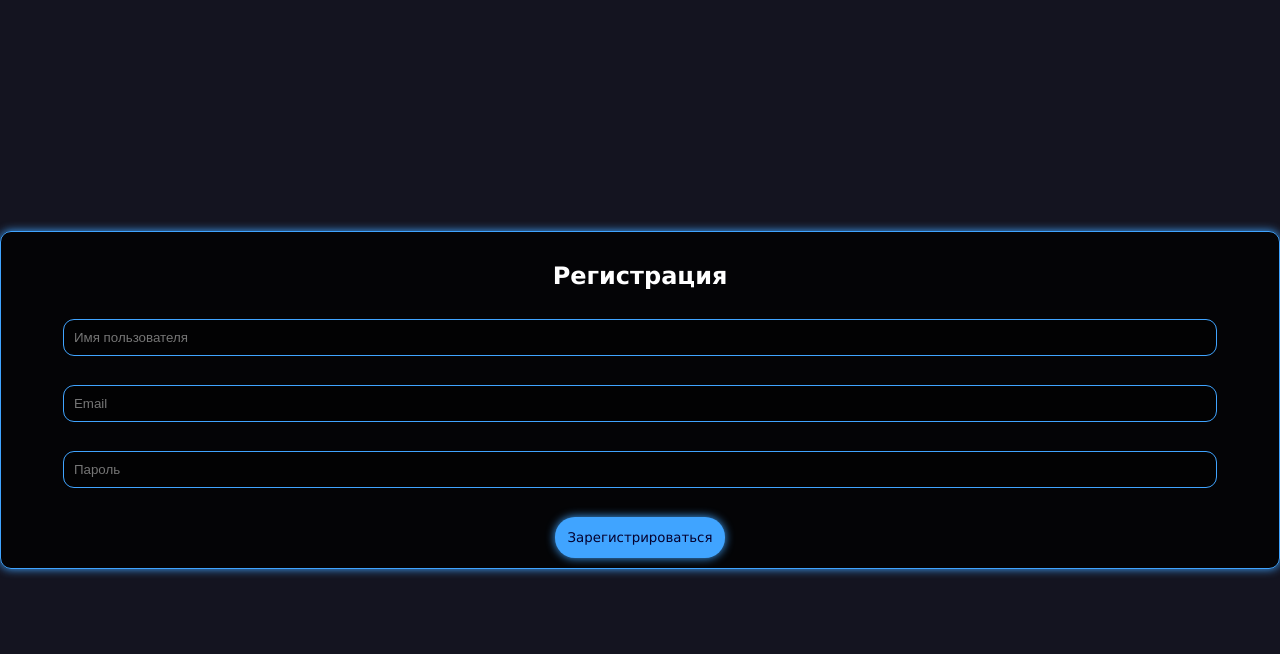
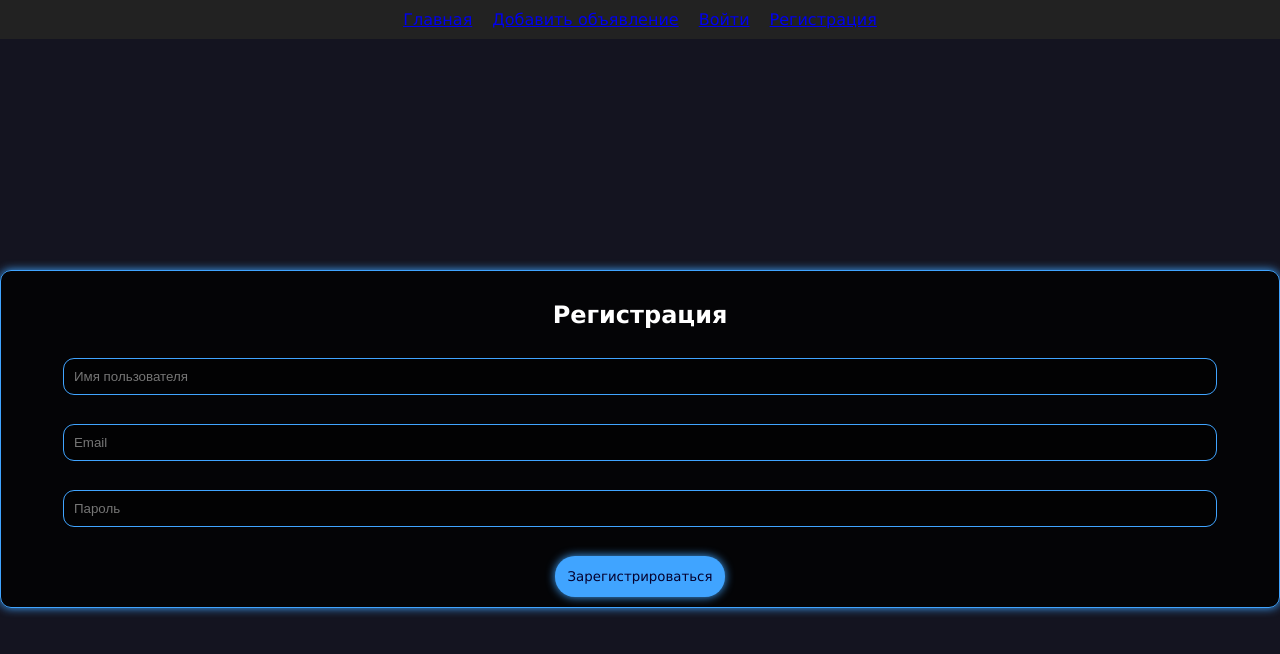
Before and after one commit to penkayone/ReactifyAds, a React (Create React App) app: page /register in a window 1280 px wide. Shown: the top 654 px of the page. Built offline with nearby package versions, Linux system fonts and the light colour scheme.

Commit message:
Used localStorage, Used http://ranject.cc:8080/api, added boot spinner, restored navigation menu. Protected route /profile, created profile page, Axios configured correctly, fixed import paths.

```diff
--- a/src/App.jsx
+++ b/src/App.jsx
@@ -1,6 +1,6 @@
 // src/App.jsx
 import React from 'react';
-import { BrowserRouter as Router, Routes, Route } from 'react-router-dom';
+import { BrowserRouter as Router, Routes, Route, Link } from 'react-router-dom';
 import LoginPage from './pages/LoginPage';
 import RegisterPage from './pages/RegisterPage';
 import ProfilePage from './pages/ProfilePage';
@@ -8,11 +8,27 @@ import ProfilePage from './pages/ProfilePage';
 const App = () => {
     return (
         <Router>
+            {/* Меню */}
+            <nav style={{
+                padding: '10px',
+                backgroundColor: '#222',
+                display: 'flex',
+                justifyContent: 'center',
+                gap: '20px'
+            }}>
+                <Link to="/">Главная</Link>
+                <Link to="/add-ad">Добавить объявление</Link>
+                <Link to="/login">Войти</Link>
+                <Link to="/register">Регистрация</Link>
+            </nav>
+
+            {/* Страницы */}
             <Routes>
                 <Route path="/login" element={<LoginPage />} />
                 <Route path="/register" element={<RegisterPage />} />
                 <Route path="/profile" element={<ProfilePage />} />
                 <Route path="/" element={<LoginPage />} />
+                <Route path="/add-ad" element={<h2>Страница добавления объявления</h2>} />
             </Routes>
         </Router>
     );
--- a/src/api/apiClient.js
+++ b/src/api/apiClient.js
@@ -2,11 +2,11 @@
 import axios from 'axios';
 
 export const apiClient = axios.create({
-    baseURL: 'https://ranject.cc:8080/api ',
+    baseURL: 'http://ranject.cc:8080/api',
     withCredentials: true,
 });
 
-// Добавляем токен ко всем запросам, если пользователь авторизован
+// Добавляем токен ко всем запросам
 apiClient.interceptors.request.use((config) => {
     const token = localStorage.getItem('authToken');
     if (token) {
--- a/src/components/LoginForm.jsx
+++ b/src/components/LoginForm.jsx
@@ -1,14 +1,17 @@
 // src/components/LoginForm.jsx
 import React, { useState } from 'react';
+import '../css/authorization.css';
 import { apiClient } from '../api/apiClient';
 
 const LoginForm = () => {
     const [username, setUsername] = useState('');
     const [password, setPassword] = useState('');
     const [message, setMessage] = useState('');
+    const [loading, setLoading] = useState(false);
 
     const handleSubmit = async (e) => {
         e.preventDefault();
+        setLoading(true);
 
         try {
             const response = await apiClient.post('/auth/login', {
@@ -18,10 +21,12 @@ const LoginForm = () => {
 
             localStorage.setItem('authToken', response.data.token);
             setMessage('Вход выполнен!');
-            window.location.href = '/';
+            window.location.href = '/profile';
         } catch (error) {
             console.error('Ошибка входа:', error);
             setMessage('Неверный логин или пароль');
+        } finally {
+            setLoading(false);
         }
     };
 
@@ -35,6 +40,7 @@ const LoginForm = () => {
                 value={username}
                 onChange={(e) => setUsername(e.target.value)}
                 required
+                disabled={loading}
                 className="form-field"
             />
             <br />
@@ -45,11 +51,18 @@ const LoginForm = () => {
                 value={password}
                 onChange={(e) => setPassword(e.target.value)}
                 required
+                disabled={loading}
                 className="form-field"
             />
             <br />
 
-            <button type="submit" className="form-button">Войти</button>
+            <button type="submit" className="form-button" disabled={loading}>
+                {loading ? (
+                    <span className="spinner"></span>
+                ) : (
+                    'Войти'
+                )}
+            </button>
 
             {message && <p style={{ color: 'red' }}>{message}</p>}
         </form>
--- a/src/components/RegisterForm.jsx
+++ b/src/components/RegisterForm.jsx
@@ -1,5 +1,6 @@
 // src/components/RegisterForm.jsx
 import React, { useState } from 'react';
+import '../css/authorization.css';
 import { apiClient } from '../api/apiClient'; // Импортируем из файла выше
 
 const RegisterForm = () => {
@@ -10,6 +11,8 @@ const RegisterForm = () => {
 
     const handleSubmit = async (e) => {
         e.preventDefault();
+
+        console.log('Отправляю данные:', { username, email, password }); // Лог данных
 
         try {
             const response = await apiClient.post('/auth/register', {
--- a/src/css/authorization.css
+++ b/src/css/authorization.css
@@ -93,3 +93,17 @@
 .form-button:hover {
     transform: scale(110%);
 }
+
+.spinner {
+    border: 4px solid rgba(0, 0, 0, 0.1);
+    border-left-color: #fff;
+    border-radius: 50%;
+    width: 20px;
+    height: 20px;
+    display: inline-block;
+    animation: spin 0.8s linear infinite;
+}
+
+@keyframes spin {
+    to { transform: rotate(360deg); }
+}
```
Also changed, not shown: src/pages/ProfilePage.jsx (+7 -4 lines).
